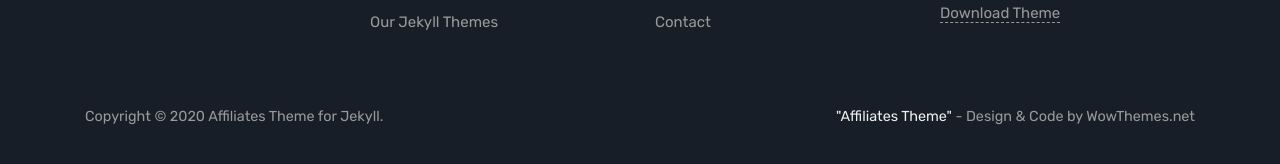
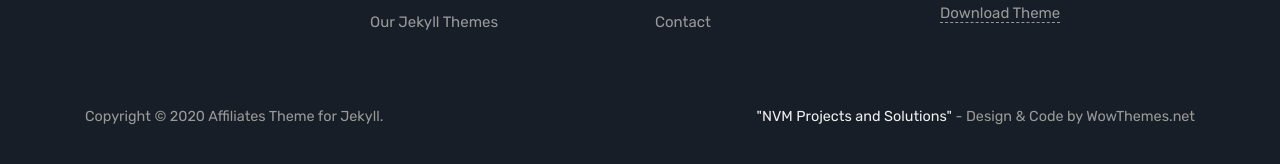
Before and after one commit to bugzbit/bugzbit.github.io, a Jekyll site: the page built from index.html, in a window 1280 px wide and 900 px high, scrolled down 1333 px. Shown: the part 727-891 px from the top of the window. Built offline with Jekyll 4.4.1, drawn with Linux system fonts in a browser that asks for light colours; the list of posts is cut into pages by our own code; comment, search, counter and statistics services are not loaded.

Commit message:
Updated '_layouts/default.html' via CloudCannon

```diff
--- a/_layouts/default.html
+++ b/_layouts/default.html
@@ -200,7 +200,7 @@
                 </p>
                 <p class="pull-right">
                 <!-- Please, leave credit to author unless you own a commercial license: https://www.wowthemes.net/freebies-license/ -->
-                <a target="_blank" href="https://www.wowthemes.net/free-jekyll-template-affiliates/">"Affiliates Theme"</a> - Design & Code by WowThemes.net
+                <a target="_blank" href="https://nvmpro.online">"NVM Projects and Solutions"</a> - Design & Code by WowThemes.net
                 </p>
                 <div class="clearfix"></div>
             </div>
```
